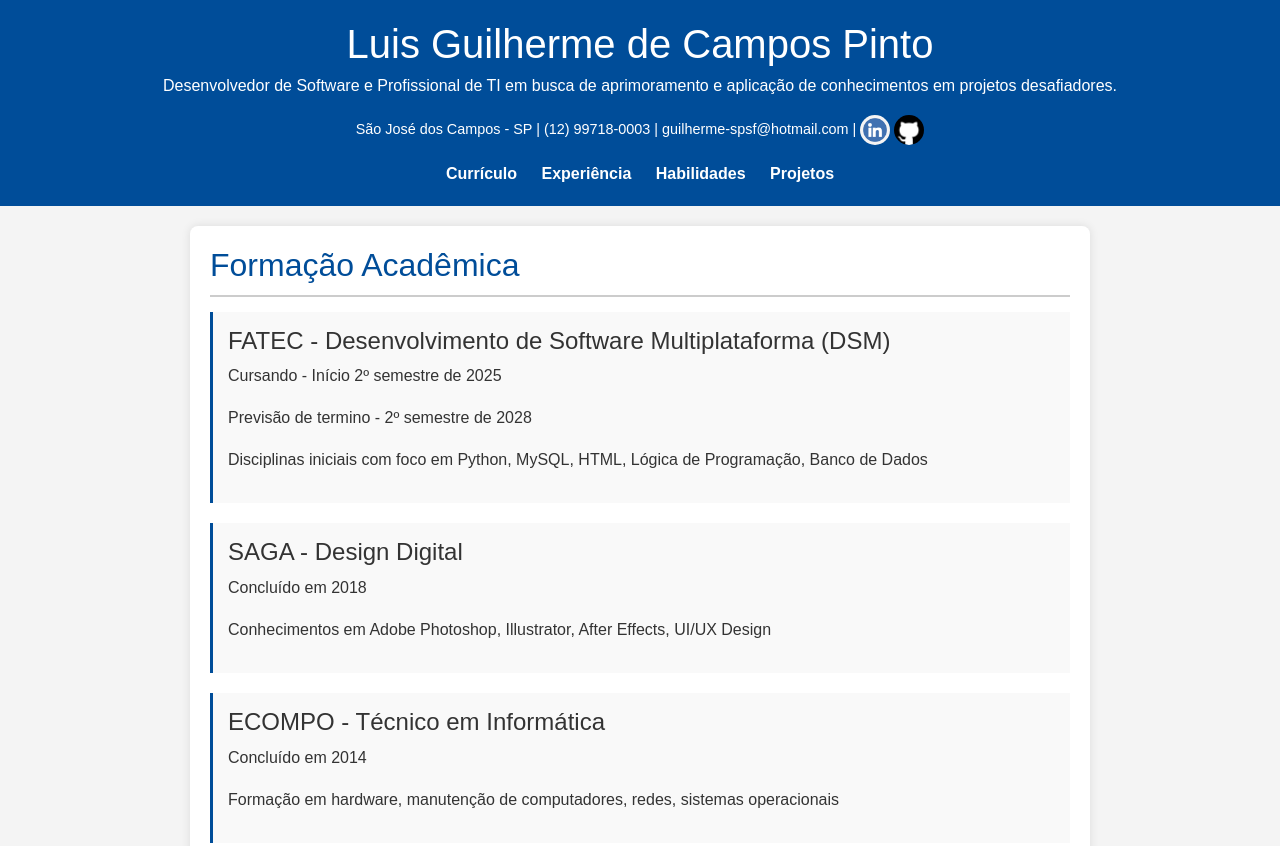
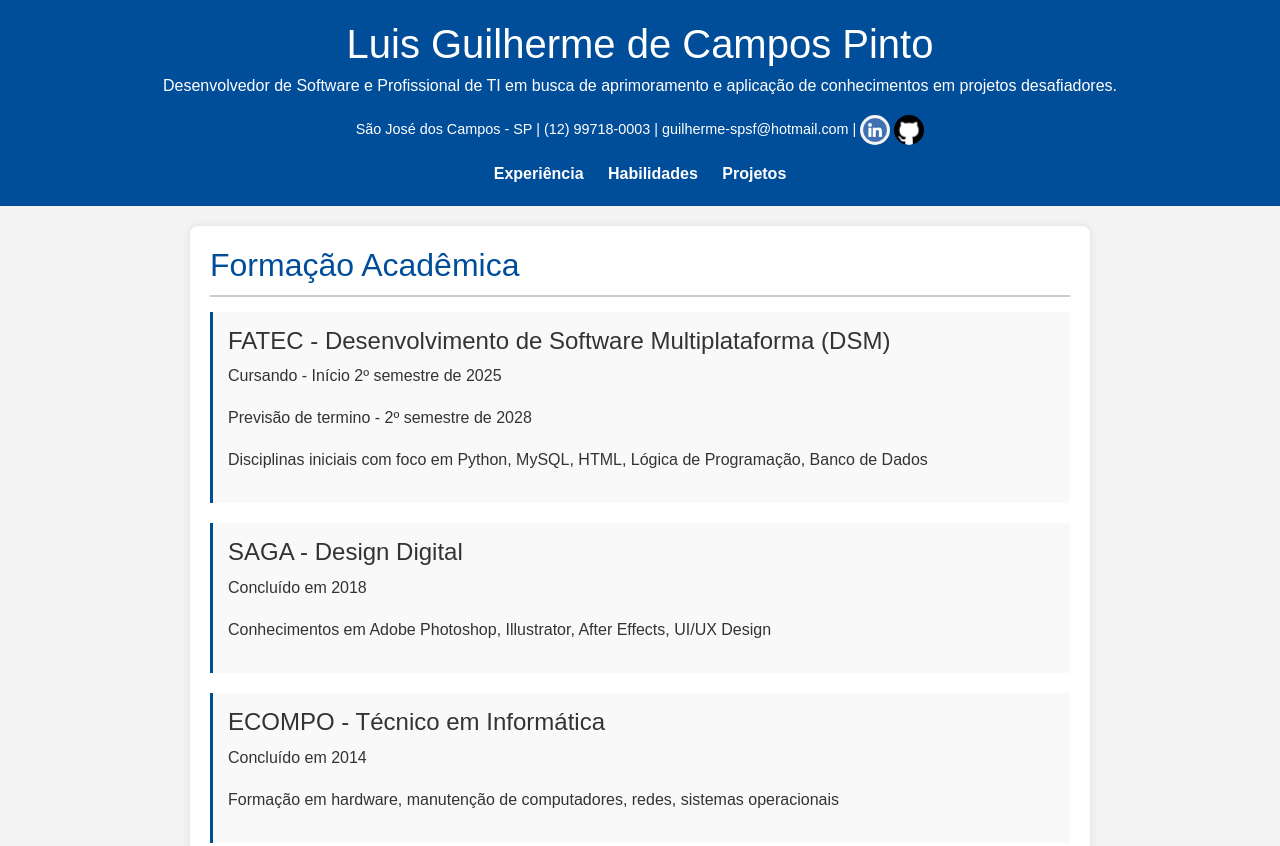
Before and after one commit to Mactravish552/Portfolio-Guilherme-de-Campos, a plain HTML site: page index.html in a window 1280 px wide. Shown: the top 846 px of the page. Drawn offline with nearby package versions, Linux system fonts and the light colour scheme.

Commit message:
correção cabeçalho

```diff
--- a/index.html
+++ b/index.html
@@ -17,11 +17,10 @@
         <a href="https://www.linkedin.com/in/guilhermedecampospinto/"><img class="img-fluid rounded-circle" src="./imgs/linkendin logo.png"></a>
         <a href="https://github.com/Mactravish552"><img class="img-fluid rounded-circle" src="./imgs/github logo.jpg"></a></p>
         <nav>
-            <a href="#curriculo">Currículo</a>
             <a href="#experiencia">Experiência</a>
             <a href="#habilidades">Habilidades</a>
             <a href="#projetos">Projetos</a>
-            </nav>
+        </nav>
     </header>
 
     <section id="formacao">
```
